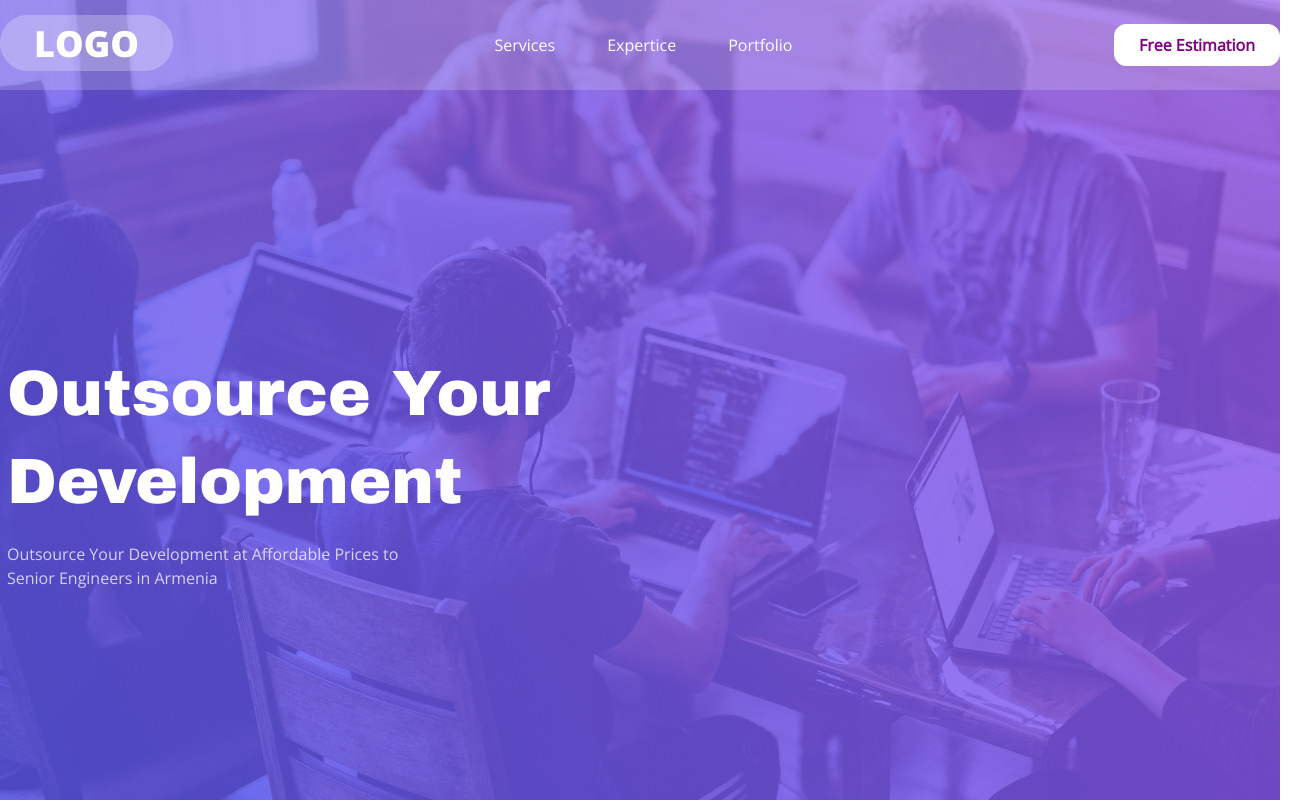
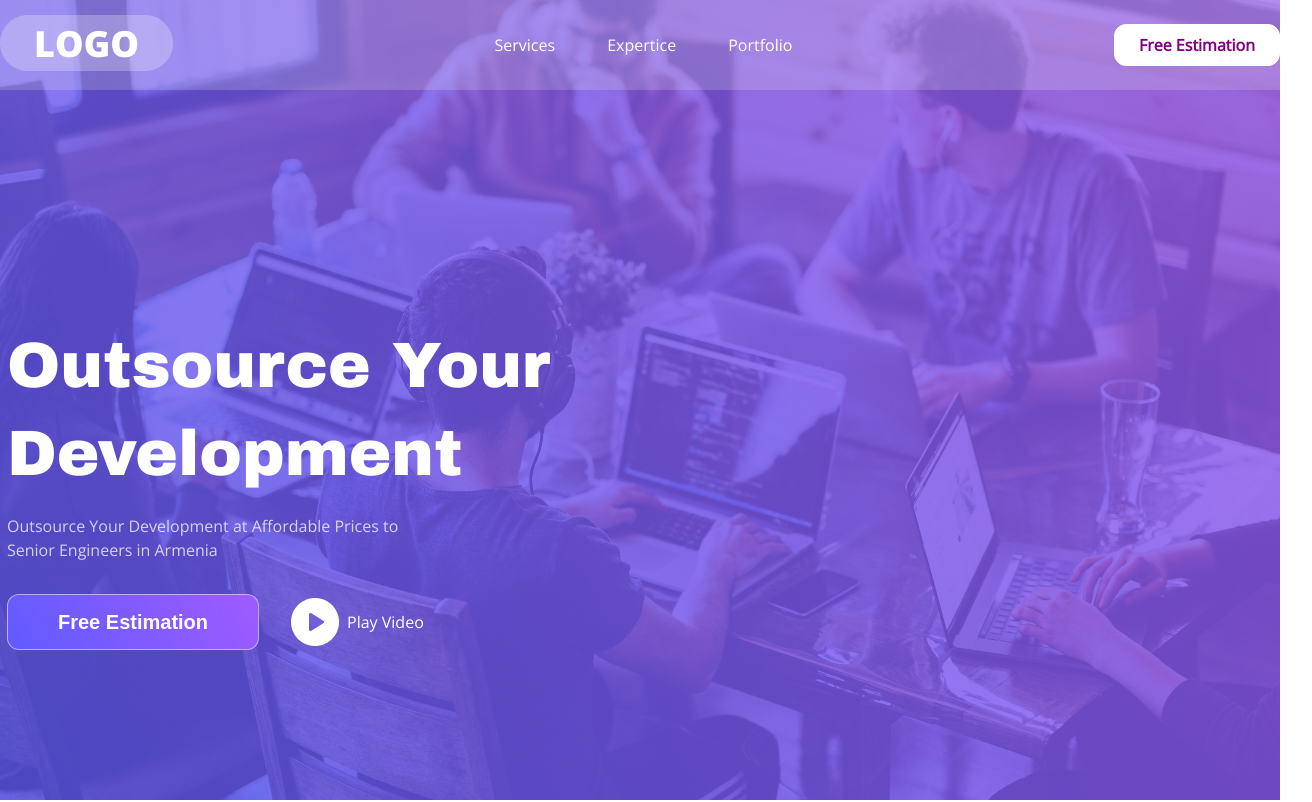
Before and after one commit to Arayikkhachatryan/landing-page, a React (Create React App) app: page / in a window 1280 px wide. Shown: the top 802 px of the page, 1312 px wide, since content can reach past the window. Built offline with nearby package versions, Linux system fonts and the light colour scheme.

Commit message:
Finished Portfolio section

```diff
--- a/src/components/header/Header.scss
+++ b/src/components/header/Header.scss
@@ -46,7 +46,6 @@
   }
 }
 
-
 .header-bg {
 top: -90px;
 }
--- a/src/components/main/main-img-frame/MainImgFrame.jsx
+++ b/src/components/main/main-img-frame/MainImgFrame.jsx
@@ -1,4 +1,4 @@
-import MainImgText from "./main-img-text/MainImgText";
+import MainImgText from "./main-frame-text/MainImgText";
 import "./MainImgFrame.scss";
 
 const MainImgFrame = () => {
--- /dev/null
+++ b/src/components/main/main-img-frame/main-frame-btn/MainFrameBtn.jsx
@@ -0,0 +1,17 @@
+import React from 'react'
+import './MainFrameBtn.scss'
+import playImg from '../../../../assets/main-frame-image/Vector.png'
+
+const MainFrameBtn = () => {
+  return (
+    <div className="main-frame-btns-wrapper">
+        <button>Free Estimation</button>
+        <div className="main-frame-btns-wrapper-play">
+            <img src={playImg} alt="/" />
+            <p>Play Video</p>
+        </div>
+    </div>
+  )
+}
+
+export default MainFrameBtn
--- /dev/null
+++ b/src/components/main/main-img-frame/main-frame-btn/MainFrameBtn.scss
@@ -0,0 +1,19 @@
+.main-frame-btns-wrapper {
+    display: flex;
+    gap: 32px;
+    &-play{
+        display: flex;
+        align-items: center;
+        gap: 8px;
+    }
+    >button {
+        background: linear-gradient(58.62deg, #605BFF 0%, #9F5BFF 100%);
+        border: 1px solid rgba(255, 255, 255, 0.5);
+        border-radius: 12px;
+        padding: 12px 50px;
+        font-weight: 700;
+        font-size: 20px;
+        line-height: 30px;
+        color: #ffff;
+    }
+}
--- a/src/components/main/main-img-frame/main-img-text/MainImgText.jsx
+++ b/src/components/main/main-img-frame/main-frame-text/MainImgText.jsx
@@ -1,6 +1,8 @@
 import React from "react";
 import "./MainImgText.scss";
 import "@fontsource/archivo-black"
+import "@fontsource/open-sans"
+import MainFrameBtn from "../main-frame-btn/MainFrameBtn";
 
 
 const MainImgText = () => {
@@ -11,7 +13,9 @@ const MainImgText = () => {
         Outsource Your Development at Affordable Prices to Senior Engineers in
         Armenia
       </p>
+      <MainFrameBtn/>
     </div>
+
   );
 };
 
--- a/src/components/main/main-portfolio/MainPortfolio.jsx
+++ b/src/components/main/main-portfolio/MainPortfolio.jsx
@@ -1,10 +1,20 @@
 import React from "react";
 import "./MainPortfolio.scss";
+import "@fontsource/archivo-black";
+import "@fontsource/open-sans"
+import MainPortfolioImgContainer from "./main-portfolio-img-container/MainPortfolioImgContainer";
 
 const MainPortfolio = () => {
   return (
     <div className="main-portfolio-wrapper">
-      <h1>Our Portfolio</h1>
+      <div className="main-portfolio-wrapper-text">
+        <h1>Our Portfolio</h1>
+        <p>
+          By partnering with Datalite you will receive professional services in
+          the following technologies.
+        </p>
+      </div>
+      <MainPortfolioImgContainer/>
     </div>
   );
 };
--- a/src/components/main/main-portfolio/MainPortfolio.scss
+++ b/src/components/main/main-portfolio/MainPortfolio.scss
@@ -2,10 +2,33 @@
   width: 100%;
   height: 950px;
   border: 1px solid black;
-  > h1 {
-    text-align: center;
-    justify-content: center;
-    display: flex;
-    align-items: center;
+  padding: 80px;
+  text-align: center;
+  display: flex;
+  flex-direction: column;
+  align-items: center;
+  &-text {
+    width: 588px;
+    > h1 {
+      text-align: center;
+      justify-content: center;
+      display: flex;
+      align-items: center;
+      font-family: "Archivo Black";
+      font-style: normal;
+      font-weight: 400;
+      font-size: 48px;
+      line-height: 68px;
+      padding-bottom: 16px;
+    }
+    > p {
+      font-family: "Open Sans";
+      font-style: normal;
+      font-weight: 400;
+      font-size: 16px;
+      line-height: 24px;
+      padding-bottom: 40px;
+
+    }
   }
 }
--- /dev/null
+++ b/src/components/main/main-portfolio/main-portfolio-img-container/MainPortfolioImgContainer.jsx
@@ -0,0 +1,23 @@
+import React from "react";
+import "./MainPortfolioImgContainer.scss";
+import portfolioOne from "../../../../assets/portfolio-pictures/1 of 6.png";
+import portfolioTwo from "../../../../assets/portfolio-pictures/2 of 6.png";
+import portfolioThree from "../../../../assets/portfolio-pictures/3 of 6.png";
+import portfolioFour from "../../../../assets/portfolio-pictures/4 of 6.png";
+import portfolioFive from "../../../../assets/portfolio-pictures/5 of 6.png";
+import portfolioSix from "../../../../assets/portfolio-pictures/6 of 6.png";
+
+const MainPortfolioImgContainer = () => {
+  return (
+    <div className="main-portfolio-wrapper-imgs">
+      <img src={portfolioOne} alt="/" />
+      <img src={portfolioTwo} alt="/" />
+      <img src={portfolioThree} alt="/" />
+      <img src={portfolioFour} alt="/" />
+      <img src={portfolioFive} alt="/" />
+      <img src={portfolioSix} alt="/" />
+    </div>
+  );
+};
+
+export default MainPortfolioImgContainer;
--- /dev/null
+++ b/src/components/main/main-portfolio/main-portfolio-img-container/MainPortfolioImgContainer.scss
@@ -0,0 +1,4 @@
+.main-portfolio-wrapper-imgs{
+    display: grid;
+    grid-template-columns: auto auto auto;
+}
```
Also changed, not shown: src/assets/main-frame-image/Vector.png (added), src/components/main/main-img-frame/main-frame-text/MainImgText.scss (renamed from src/components/main/main-img-frame/main-img-text/MainImgText.scss).
